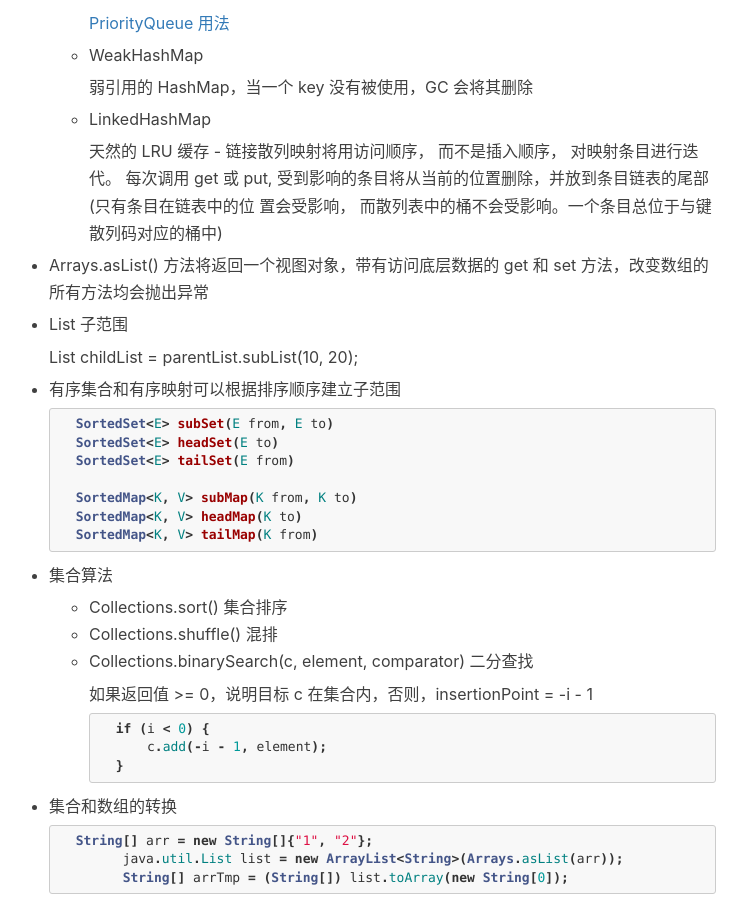
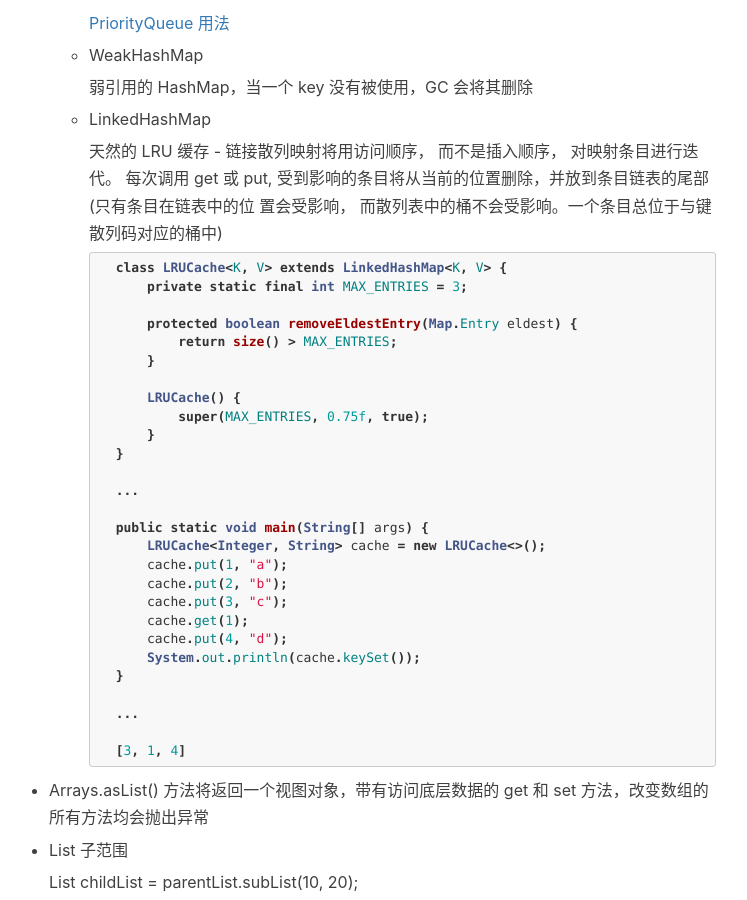
Before and after one commit to mickey0524/mickey0524.github.io, a Jekyll site: the page built from _posts/2019-03-21-begin-java.md, in a window 1280 px wide and 900 px high, scrolled down 1098 px. Shown: the whole window, without its empty margins (256-1003 px from the left). Built offline with Jekyll 4.4.1, drawn with Linux system fonts in a browser that asks for light colours; nearby versions of some CDN libraries; comment, search, counter and statistics services are not loaded.

Commit message:
feat(java): update java

````diff
--- a/_posts/2019-03-21-begin-java.md
+++ b/_posts/2019-03-21-begin-java.md
@@ -48,6 +48,36 @@ tags:
 	* LinkedHashMap
 
 		天然的 LRU 缓存 - 链接散列映射将用访问顺序， 而不是插入顺序， 对映射条目进行迭代。 每次调用 get 或 put, 受到影响的条目将从当前的位置删除，并放到条目链表的尾部(只有条目在链表中的位 置会受影响， 而散列表中的桶不会受影响。一个条目总位于与键散列码对应的桶中)
+
+		```java
+		class LRUCache<K, V> extends LinkedHashMap<K, V> {
+		    private static final int MAX_ENTRIES = 3;
+
+		    protected boolean removeEldestEntry(Map.Entry eldest) {
+		        return size() > MAX_ENTRIES;
+		    }
+
+		    LRUCache() {
+		        super(MAX_ENTRIES, 0.75f, true);
+		    }
+		}
+
+		...
+
+		public static void main(String[] args) {
+		    LRUCache<Integer, String> cache = new LRUCache<>();
+		    cache.put(1, "a");
+		    cache.put(2, "b");
+		    cache.put(3, "c");
+		    cache.get(1);
+		    cache.put(4, "d");
+		    System.out.println(cache.keySet());
+		}
+
+		...
+
+		[3, 1, 4]
+		```
 
 * Arrays.asList() 方法将返回一个视图对象，带有访问底层数据的 get 和 set 方法，改变数组的所有方法均会抛出异常
 
````
